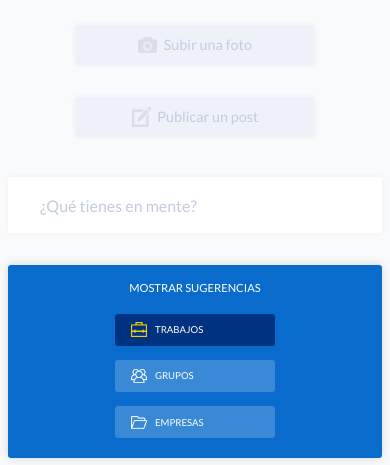
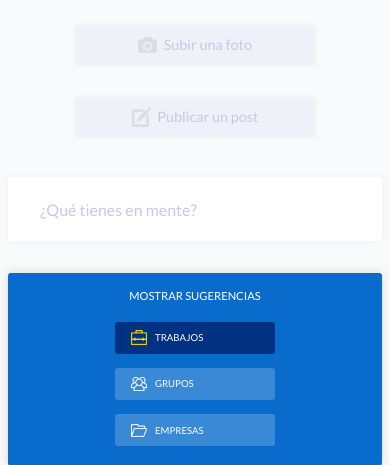
Before and after one commit to domingoacd/leaders-test, a PHP site: page / in a window 390 px wide. Shown: the part 135-600 px from the top of the page. Run offline with PHP 8.4, Linux system fonts and the light colour scheme.

Commit message:
changed responsive

```diff
--- /dev/null
+++ b/js/groupsCarousel.js
@@ -0,0 +1,5 @@
+const activateGroupsCarousel = () => {
+
+}
+
+export default activateGroupsCarousel;
--- a/js/index.js
+++ b/js/index.js
@@ -1,5 +1,6 @@
 import activateSuggestionsButtons from './homeSuggestions.js';
 import activatePublishFunctionality from './homePublishPosts.js';
+import activateGroupsCarousel from "./groupsCarousel.js";
 
 const showSideBar = (e) => {
   const sideBar = document.getElementById('sidebar');
@@ -62,5 +63,6 @@ const startTestFunctionalities = () => {
   attachSideMenuEvents();
   activateSuggestionsButtons();
   activatePublishFunctionality();
+  activateGroupsCarousel()
 };
 window.addEventListener('load', startTestFunctionalities);
--- a/styles/groups.css
+++ b/styles/groups.css
@@ -203,6 +203,7 @@
   flex-direction: column;
   align-items: center;
 }
+
 .groups-content .group-card {
   width: 100%;
   min-height: 10rem;
--- a/styles/home.css
+++ b/styles/home.css
@@ -269,14 +269,19 @@
   height: 100%;
   display: flex;
   justify-content: space-between;
+  flex-wrap: wrap;
 }
 
+
+
 .home-content .home-publish-post form .home-publish-post__user-text-input {
-  height: 100%;
-  flex: 1;
+  width: 80%;
+  height: 2rem;
+  /* flex: 1; */
   border: none;
   font-size: 1rem;
   color: var(--bold-font-color);
+  transition: height 0.2s, width 0.2s;
 }
 
 .home-content
@@ -295,6 +300,8 @@
   form
   .home-publish-post__user-text-input:focus {
   outline: none;
+  height: 5rem;
+  width: 100%;
 }
 
 .home-content
```
